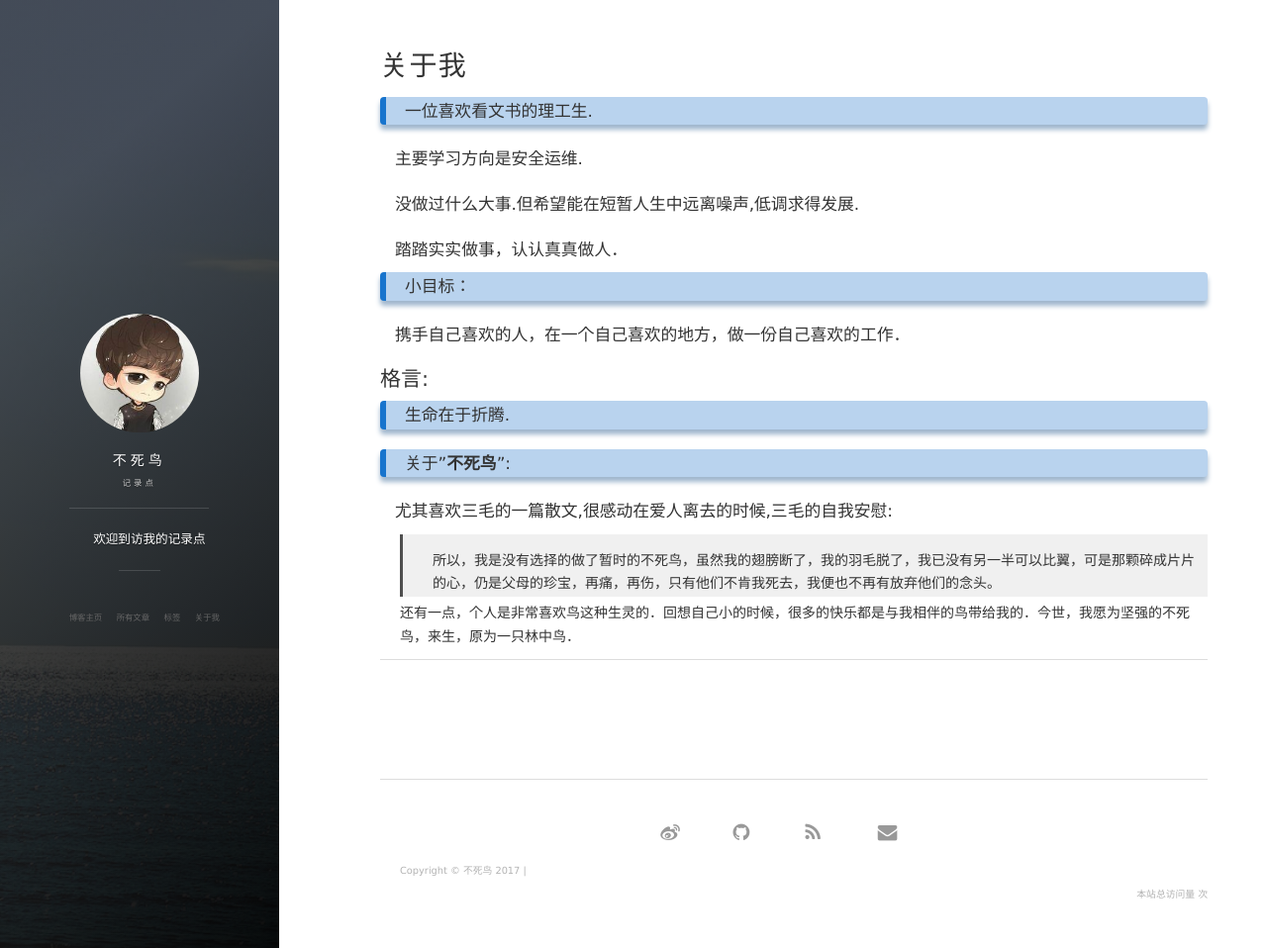
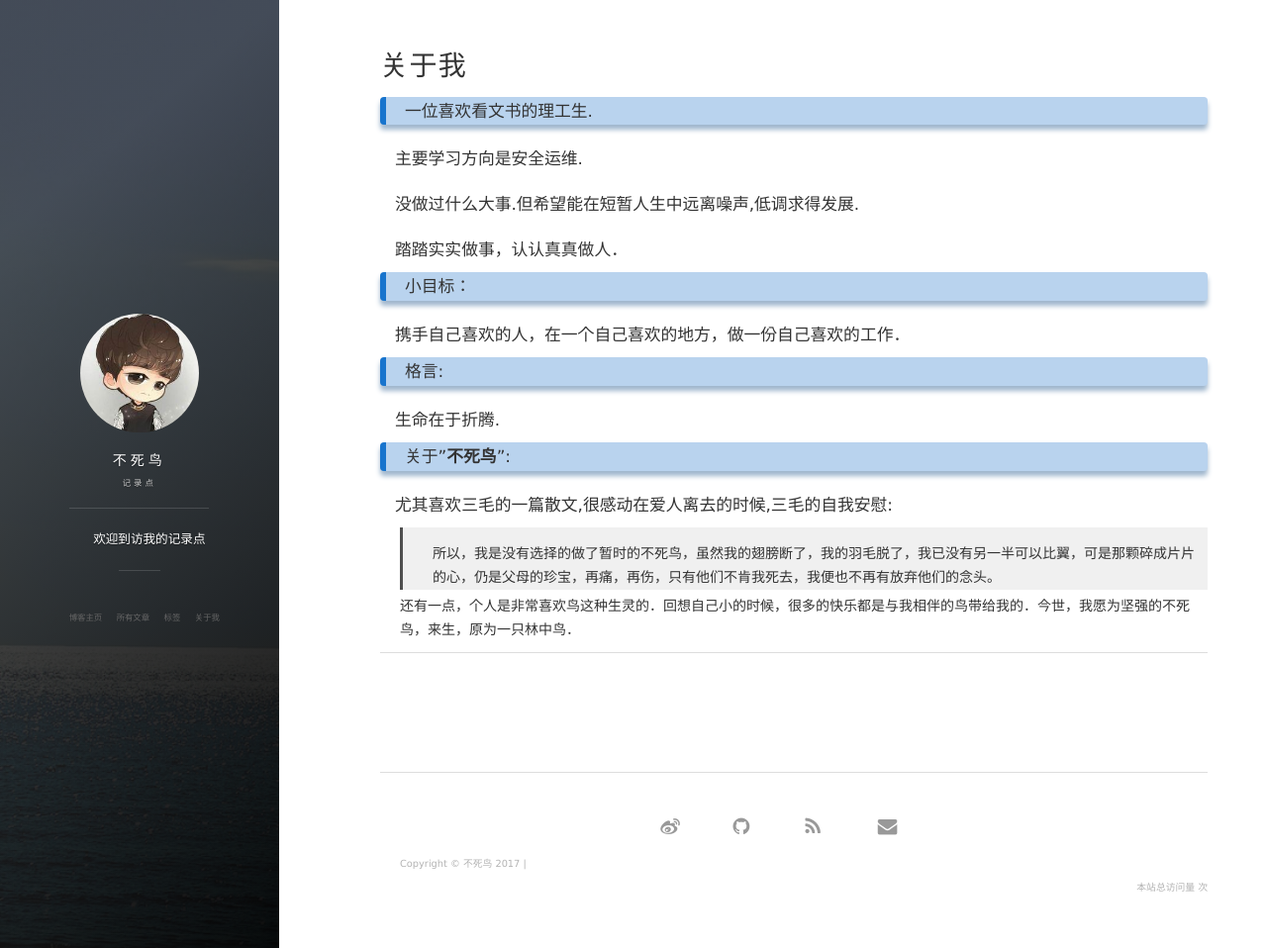
Before and after one commit to Keybird0/Keybird0.github.io, a Jekyll site: the page built from about.md, in a window 1280 px wide and 958 px high. Shown: the whole window at 99% size. Built offline with Jekyll 4.4.1, drawn with Linux system fonts in a browser that asks for light colours; nearby versions of some CDN libraries; comment, search, counter and statistics services are not loaded.

```diff
--- a/about.md
+++ b/about.md
@@ -19,9 +19,9 @@ title: 关于我
 
 
 
-## 格言:
+### 格言:
 
-### 生命在于折腾.
+#### 生命在于折腾.
 
 
 
```
